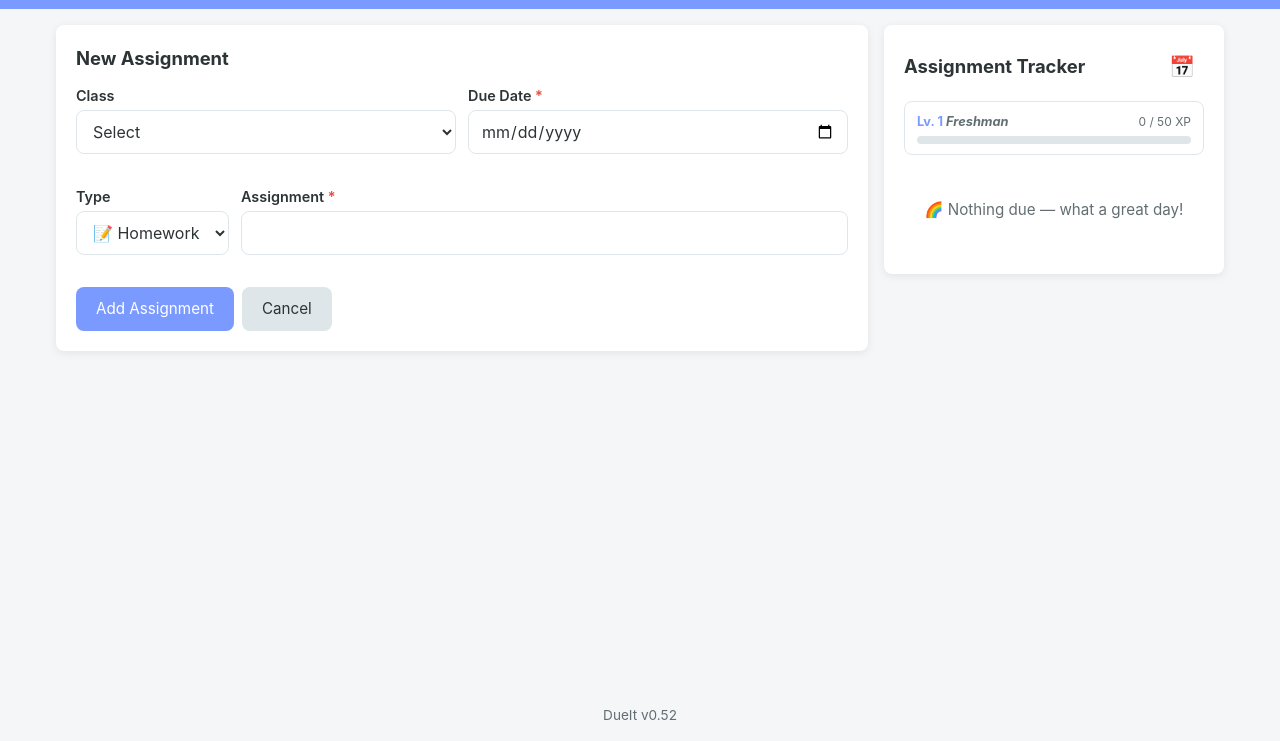
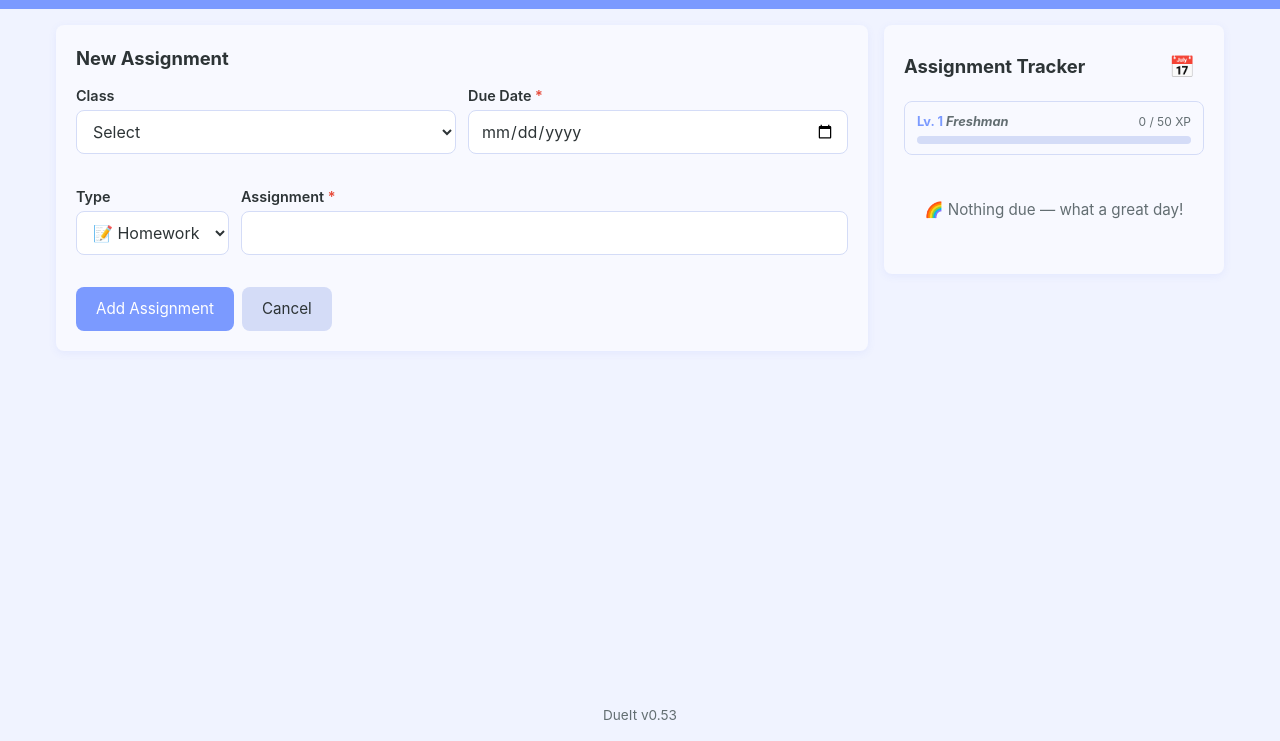
Before and after one commit to sefes-lab/dueit, a website: page index.html in a window 1280 px wide. Shown: the part 59-800 px from the top of the page. Drawn offline with Linux system fonts and the light colour scheme.

Commit message:
v0.53: Full-theme color schemes — accent colors tint entire UI
Each of the 6 accent colors (blue, pink, green, purple, orange, teal)
now sets --clr-bg, --clr-surface, --clr-border, --clr-input-bg, and
--shadow in addition to --clr-primary. This means backgrounds, cards,
borders, inputs, and shadows all shift to match the selected color.

Separate palettes for light and dark modes with carefully tuned values
to maintain readability and contrast.

```diff
--- a/js/version.js
+++ b/js/version.js
@@ -1,9 +1,15 @@
 var DueIt = (typeof globalThis !== 'undefined' ? globalThis : window).DueIt || {};
 (typeof globalThis !== 'undefined' ? globalThis : window).DueIt = DueIt;
 
-DueIt.APP_VERSION = '0.52';
+DueIt.APP_VERSION = '0.53';
 
 DueIt.VERSION_HISTORY = [
+  {
+    version: '0.53',
+    date: '2026-03-20',
+    description:
+      'Full-theme color schemes: accent colors now tint backgrounds, surfaces, borders, input fields, and shadows in both light and dark modes',
+  },
   {
     version: '0.52',
     date: '2026-03-20',
--- a/style.css
+++ b/style.css
@@ -40,21 +40,69 @@
   color-scheme: dark;
 }
 
-/* ===== Color Scheme Presets (light — lighter/brighter tones) ===== */
-:root[data-accent="blue"]   { --clr-primary: #7b9aff; --clr-primary-hover: #5b7cfa; --clr-on-primary: #fff; }
-:root[data-accent="pink"]   { --clr-primary: #fd79a8; --clr-primary-hover: #f06292; --clr-on-primary: #fff; }
-:root[data-accent="green"]  { --clr-primary: #55efc4; --clr-primary-hover: #33d9a8; --clr-on-primary: #1a1a1a; }
-:root[data-accent="purple"] { --clr-primary: #a29bfe; --clr-primary-hover: #8c83f7; --clr-on-primary: #fff; }
-:root[data-accent="orange"] { --clr-primary: #f5a623; --clr-primary-hover: #e89b0c; --clr-on-primary: #1a1a1a; }
-:root[data-accent="teal"]   { --clr-primary: #74b9ff; --clr-primary-hover: #5aa8f5; --clr-on-primary: #fff; }
+/* ===== Color Scheme Presets (light — full theme tinting) ===== */
+:root[data-accent="blue"] {
+  --clr-primary: #7b9aff; --clr-primary-hover: #5b7cfa; --clr-on-primary: #fff;
+  --clr-bg: #f0f3ff; --clr-surface: #f8f9ff; --clr-border: #d4dcf7;
+  --clr-input-bg: #ffffff; --shadow: 0 2px 8px rgba(74,108,247,0.08);
+}
+:root[data-accent="pink"] {
+  --clr-primary: #fd79a8; --clr-primary-hover: #f06292; --clr-on-primary: #fff;
+  --clr-bg: #fff0f5; --clr-surface: #fff7fa; --clr-border: #f5d0de;
+  --clr-input-bg: #ffffff; --shadow: 0 2px 8px rgba(232,67,147,0.08);
+}
+:root[data-accent="green"] {
+  --clr-primary: #55efc4; --clr-primary-hover: #33d9a8; --clr-on-primary: #1a1a1a;
+  --clr-bg: #edfff8; --clr-surface: #f5fff9; --clr-border: #c8f0df;
+  --clr-input-bg: #ffffff; --shadow: 0 2px 8px rgba(0,184,148,0.08);
+}
+:root[data-accent="purple"] {
+  --clr-primary: #a29bfe; --clr-primary-hover: #8c83f7; --clr-on-primary: #fff;
+  --clr-bg: #f3f1ff; --clr-surface: #f9f8ff; --clr-border: #d8d4f7;
+  --clr-input-bg: #ffffff; --shadow: 0 2px 8px rgba(108,92,231,0.08);
+}
+:root[data-accent="orange"] {
+  --clr-primary: #f5a623; --clr-primary-hover: #e89b0c; --clr-on-primary: #1a1a1a;
+  --clr-bg: #fff8ed; --clr-surface: #fffbf5; --clr-border: #f0dfc4;
+  --clr-input-bg: #ffffff; --shadow: 0 2px 8px rgba(230,126,34,0.08);
+}
+:root[data-accent="teal"] {
+  --clr-primary: #74b9ff; --clr-primary-hover: #5aa8f5; --clr-on-primary: #fff;
+  --clr-bg: #edf6ff; --clr-surface: #f5faff; --clr-border: #c8e0f7;
+  --clr-input-bg: #ffffff; --shadow: 0 2px 8px rgba(9,132,227,0.08);
+}
 
-/* ===== Color Scheme Presets (dark — deeper/richer tones) ===== */
-:root[data-theme="dark"][data-accent="blue"]   { --clr-primary: #4a6cf7; --clr-primary-hover: #3a56d4; --clr-on-primary: #fff; }
-:root[data-theme="dark"][data-accent="pink"]   { --clr-primary: #e84393; --clr-primary-hover: #d63384; --clr-on-primary: #fff; }
-:root[data-theme="dark"][data-accent="green"]  { --clr-primary: #00b894; --clr-primary-hover: #00a381; --clr-on-primary: #fff; }
-:root[data-theme="dark"][data-accent="purple"] { --clr-primary: #6c5ce7; --clr-primary-hover: #5a4bd1; --clr-on-primary: #fff; }
-:root[data-theme="dark"][data-accent="orange"] { --clr-primary: #e67e22; --clr-primary-hover: #d35400; --clr-on-primary: #fff; }
-:root[data-theme="dark"][data-accent="teal"]   { --clr-primary: #0984e3; --clr-primary-hover: #0770c2; --clr-on-primary: #fff; }
+/* ===== Color Scheme Presets (dark — full theme tinting) ===== */
+:root[data-theme="dark"][data-accent="blue"] {
+  --clr-primary: #4a6cf7; --clr-primary-hover: #3a56d4; --clr-on-primary: #fff;
+  --clr-bg: #141828; --clr-surface: #1a2040; --clr-border: #2a3460;
+  --clr-input-bg: #141828; --shadow: 0 2px 8px rgba(74,108,247,0.15);
+}
+:root[data-theme="dark"][data-accent="pink"] {
+  --clr-primary: #e84393; --clr-primary-hover: #d63384; --clr-on-primary: #fff;
+  --clr-bg: #1e1420; --clr-surface: #2a1a28; --clr-border: #4a2a40;
+  --clr-input-bg: #1e1420; --shadow: 0 2px 8px rgba(232,67,147,0.15);
+}
+:root[data-theme="dark"][data-accent="green"] {
+  --clr-primary: #00b894; --clr-primary-hover: #00a381; --clr-on-primary: #fff;
+  --clr-bg: #121e1a; --clr-surface: #182820; --clr-border: #284038;
+  --clr-input-bg: #121e1a; --shadow: 0 2px 8px rgba(0,184,148,0.15);
+}
+:root[data-theme="dark"][data-accent="purple"] {
+  --clr-primary: #6c5ce7; --clr-primary-hover: #5a4bd1; --clr-on-primary: #fff;
+  --clr-bg: #181628; --clr-surface: #201e38; --clr-border: #342e58;
+  --clr-input-bg: #181628; --shadow: 0 2px 8px rgba(108,92,231,0.15);
+}
+:root[data-theme="dark"][data-accent="orange"] {
+  --clr-primary: #e67e22; --clr-primary-hover: #d35400; --clr-on-primary: #fff;
+  --clr-bg: #1e1810; --clr-surface: #282018; --clr-border: #483820;
+  --clr-input-bg: #1e1810; --shadow: 0 2px 8px rgba(230,126,34,0.15);
+}
+:root[data-theme="dark"][data-accent="teal"] {
+  --clr-primary: #0984e3; --clr-primary-hover: #0770c2; --clr-on-primary: #fff;
+  --clr-bg: #101820; --clr-surface: #162030; --clr-border: #243850;
+  --clr-input-bg: #101820; --shadow: 0 2px 8px rgba(9,132,227,0.15);
+}
 
 /* ===== Urgency Glow ===== */
 @keyframes urgency-pulse {
@@ -139,7 +187,7 @@
 }
 .badge-card.unlocked {
   border-color: var(--clr-primary);
-  background: linear-gradient(135deg, rgba(74,108,247,0.05), rgba(0,184,148,0.05));
+  background: var(--clr-bg);
 }
 .badge-card.locked { opacity: 0.45; filter: grayscale(0.8); }
 .badge-emoji { font-size: 1.6rem; display: block; margin-bottom: 0.2rem; }
--- a/sw.js
+++ b/sw.js
@@ -1,4 +1,4 @@
-var CACHE_NAME = 'dueit-v0.52';
+var CACHE_NAME = 'dueit-v0.53';
 var ASSETS = [
   './',
   './index.html',
```
Also changed, not shown: __tests__/smoke.test.js (+2 -2 lines), CHANGELOG.md.
